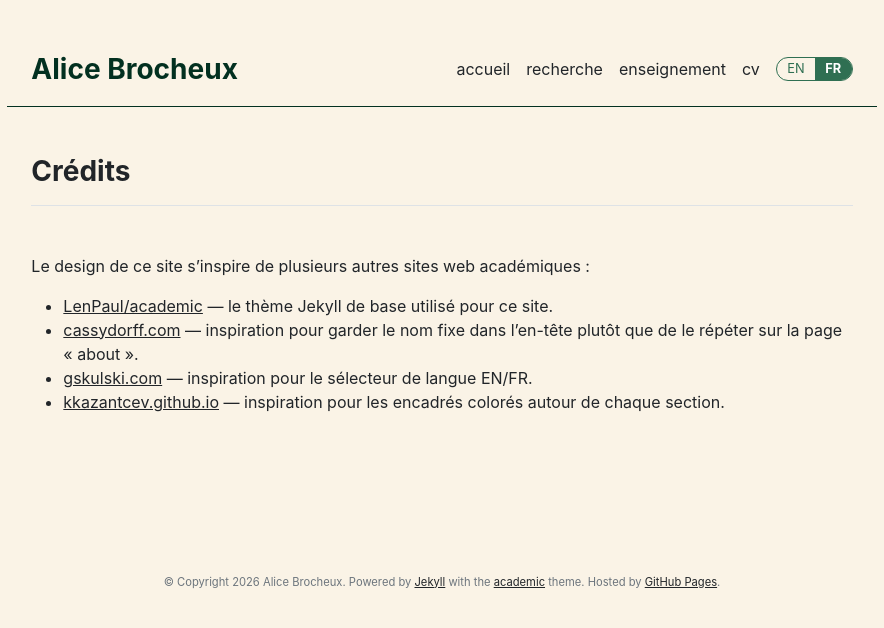
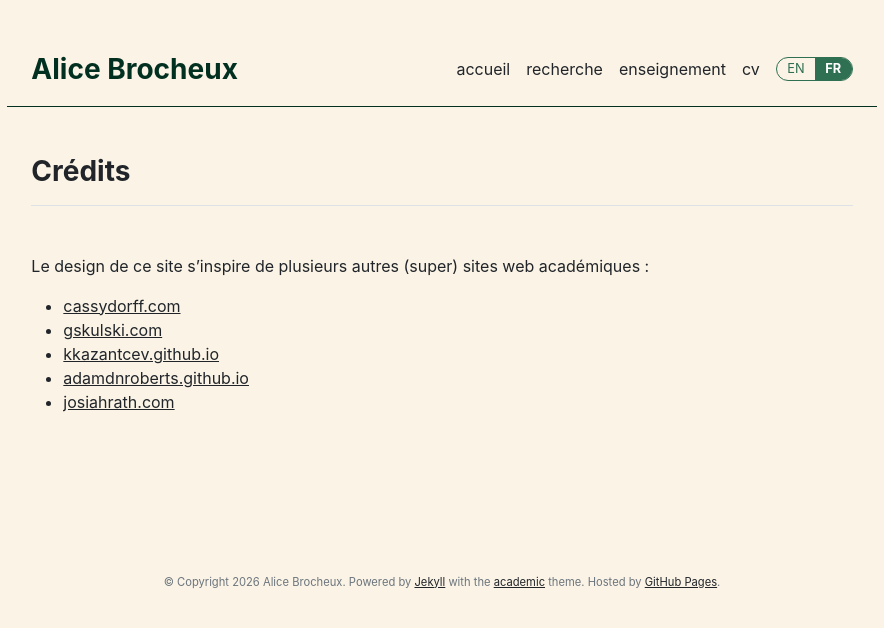
Before and after one commit to AliceBrocheux/alicebrocheux.github.io, a Jekyll site: the page built from fr/credits.md, in a window 1280 px wide. Shown: the top 628 px of the page, without its empty margins (198-1082 px from the left). Built offline with Jekyll 4.4.1, drawn with Linux system fonts in a browser that asks for light colours.

Commit message:
Update credits.md

```diff
--- a/fr/credits.md
+++ b/fr/credits.md
@@ -4,9 +4,11 @@ title: "Crédits"
 lang: fr
 ---
 
-Le design de ce site s'inspire de plusieurs autres sites web académiques :
 
-- [LenPaul/academic](https://github.com/LenPaul/academic) — le thème Jekyll de base utilisé pour ce site.
-- [cassydorff.com](https://www.cassydorff.com/) — inspiration pour garder le nom fixe dans l'en-tête plutôt que de le répéter sur la page « about ».
-- [gskulski.com](https://gskulski.com/) — inspiration pour le sélecteur de langue EN/FR.
-- [kkazantcev.github.io](https://kkazantcev.github.io/) — inspiration pour les encadrés colorés autour de chaque section.
+Le design de ce site s'inspire de plusieurs autres (super) sites web académiques :
+
+- [cassydorff.com](https://www.cassydorff.com/)
+- [gskulski.com](https://gskulski.com/)
+- [kkazantcev.github.io](https://kkazantcev.github.io/)
+- [adamdnroberts.github.io](https://adamdnroberts.github.io/)
+- [josiahrath.com](https://josiahrath.com/)
```
